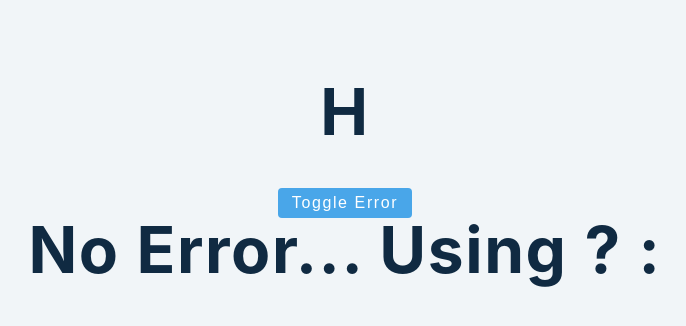
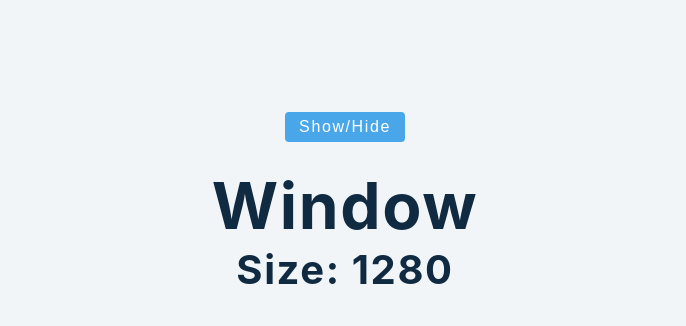
Before and after one commit to Amanskn/LearReactAdv1, a React (Create React App) app: page / in a window 1280 px wide. Shown: the top 326 px of the page, without its empty margins (295-981 px from the left). Built offline with nearby package versions, Linux system fonts and the light colour scheme.

Commit message:
Done with the example where writing the cleanUp function is mandatory in order to avoid the eventlistener to get registered for too many times

```diff
--- a/src/App.js
+++ b/src/App.js
@@ -1,5 +1,6 @@
 import React from 'react'
-import Setup from './tutorial/3-conditional-rendering/setup/2-short-circuit'
+import Setup from './tutorial/3-conditional-rendering/setup/3-show-hide'
+
 // import Final from './tutorial/2-useEffect/final/3-useEffect-fetch-data'
 
 
--- a/src/tutorial/3-conditional-rendering/setup/3-show-hide.js
+++ b/src/tutorial/3-conditional-rendering/setup/3-show-hide.js
@@ -1,7 +1,38 @@
 import React, { useState, useEffect } from 'react';
 
 const ShowHide = () => {
-  return <h2>show/hide</h2>;
+  const [show,setShow] = useState(false);
+
+  console.log(show)
+
+  return <>
+
+
+  <button className='btn' onClick={()=>{setShow(!show)}}>show/hide</button>
+  {show || <Item/> }
+
+  </>;
 };
 
+const Item = ()=>{
+  const [size,setSize]= useState(window.innerWidth);
+  const checkSize=()=>{
+    setSize(window.innerWidth);
+  }
+  useEffect(()=>{
+    window.addEventListener('resize',checkSize);
+    return ()=>{
+      window.removeEventListener('resize',checkSize)
+    }
+  },[]);
+  return (
+   <>
+    <div style={{marginTop:'2rem'}}>
+      <h1>Window</h1>
+      <h2>size: {size}</h2>
+    </div>
+   </>
+  )
+}
+
 export default ShowHide;
```
